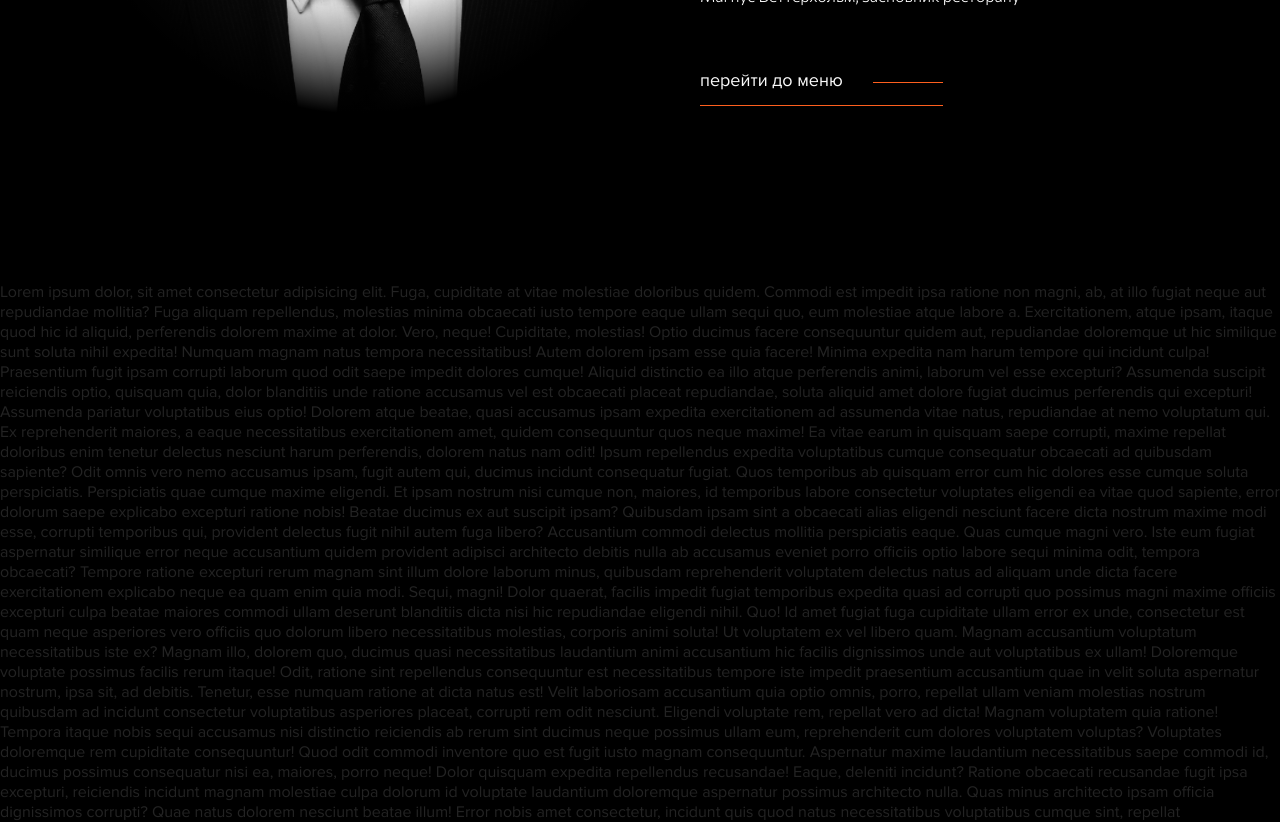
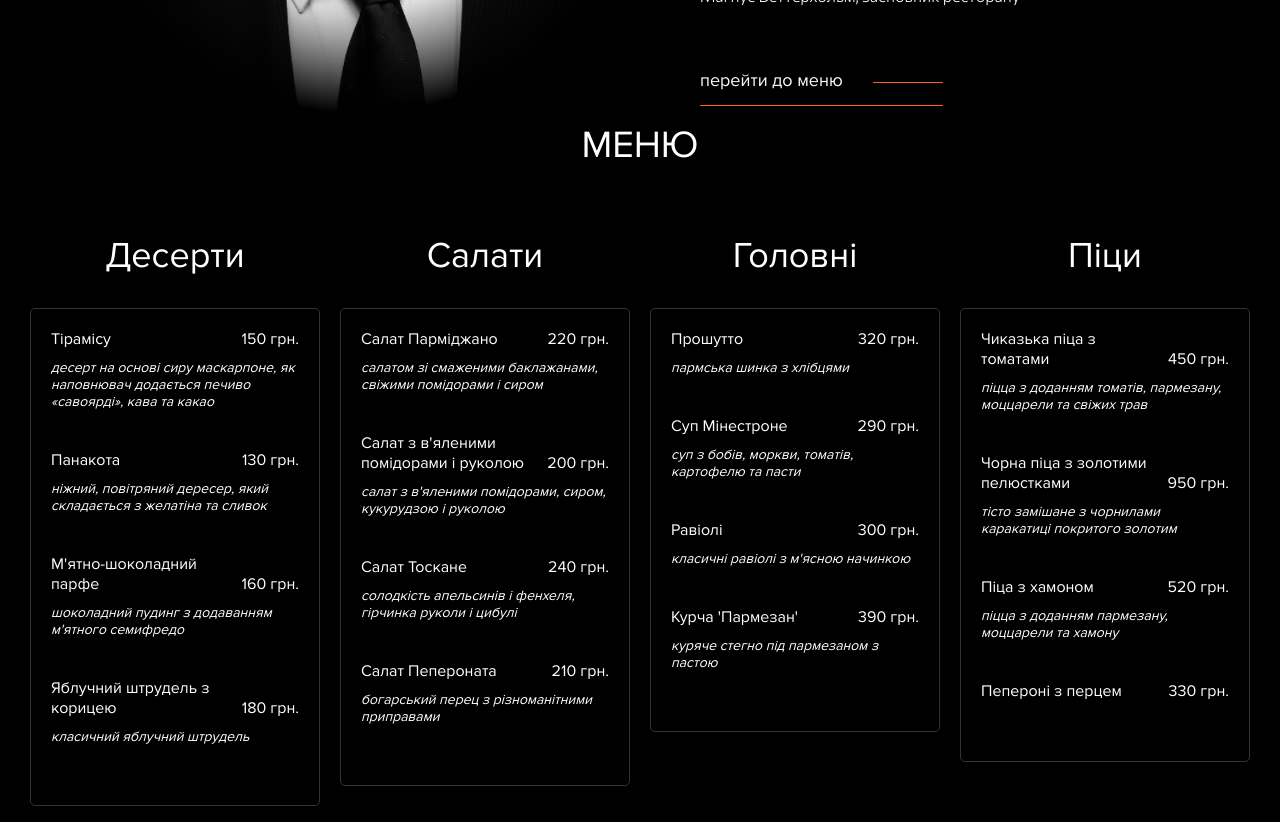
Before and after one commit to vakhno/Food-Store, a React (Create React App) app: page / in a window 1280 px wide. Shown: the part 1700-2522 px from the top of the page. Built offline with nearby package versions, Linux system fonts and the light colour scheme; data requests are answered from the project's data file.

Commit message:
Added menu component in main page

```diff
--- a/public/db.json
+++ b/public/db.json
@@ -103,6 +103,7 @@
 	],
 	"alldishes": [
 		{
+			"title": "Десерти",
 			"deserts": [
 				{
 					"name": "Тірамісу",
@@ -132,6 +133,7 @@
 			]
 		},
 		{
+			"title": "Салати",
 			"salats": [
 				{
 					"name": "Cалат Парміджано",
@@ -166,6 +168,7 @@
 			]
 		},
 		{
+			"title": "Головні",
 			"main":[
 				{
 					"name": "Прошутто",
@@ -210,6 +213,7 @@
 			]
 		},
 		{
+			"title": "Піци",
 			"pizza": [
 				{
 					"name": "Чиказька піца з томатами",
@@ -279,6 +283,7 @@
 			]
 		},
 		{
+			"title": "Напої",
 			"drinks": [
 				{
 					"name": "Еспресо",
--- a/src/pages/Main/Main.js
+++ b/src/pages/Main/Main.js
@@ -1,4 +1,4 @@
-import React from 'react'
+import React, {useEffect} from 'react'
 import './Main.sass'
 import 'swiper/swiper-bundle.css'
 import 'swiper/components/pagination/pagination.scss';
@@ -17,9 +17,17 @@ import About1  from '../../images/about1.jpg'
 import About2  from '../../images/about2.jpg'
 import Chef from '../../images/chef.png'
 
+import {useSelector, useDispatch} from 'react-redux'
+import {fetchMainMenuDishes} from '../../redux/actions/dishesRequest'
+
+
 SwiperCore.use([Navigation, Pagination, EffectFade, Autoplay])
 
-function main() {
+function Main() {
+	const dispatch = useDispatch()
+	const menuDishes = useSelector( ({menu}) => menu.items  )
+	console.log(menuDishes)
+
 	const mainSlides = [
 		{
 			image: {MainImage},
@@ -42,6 +50,12 @@ function main() {
 			title: 'Равіолі з чорнилами каракатиці',
 		},
 	]
+
+	useEffect(() => {
+		dispatch(fetchMainMenuDishes())
+	}, [])
+
+
 	return (
 <>
 
@@ -100,6 +114,41 @@ function main() {
 			</div>
 		</div>
 
+
+		<div className="menu">
+			<div className="menu__wrapper">
+				<div className="menu__title">МЕНЮ</div>
+				<div className="menu__categories">
+					{
+						menuDishes.slice(0, 4).map( (elem, index) => {
+							const newElem = Object.values(elem);
+
+						return	<div className="menu__category">
+								<div className="menu__category-title">{newElem[0]}</div>
+								<div className="menu__category-items">
+
+									{newElem[1].slice(0, 4).map( elem => {
+
+										return <div className="menu__category-item">
+											<div className="menu__category-item-info">
+												<div className="menu__category-item-name">{elem.name}</div>
+												<div className="menu__category-item-price">{elem.price} грн.</div>
+											</div>
+											<div className="menu__category-item-description">{elem.description}</div>
+										</div>
+									})}
+
+								</div>
+							</div>
+
+						})
+					}
+
+				</div>
+			</div>
+		</div>
+
+
 <div style={{paddingTop:'160px'}}>Lorem ipsum dolor, sit amet consectetur adipisicing elit. Fuga, cupiditate at vitae molestiae doloribus quidem. Commodi est impedit ipsa ratione non magni, ab, at illo fugiat neque aut repudiandae mollitia?
 Fuga aliquam repellendus, molestias minima obcaecati iusto tempore eaque ullam sequi quo, eum molestiae atque labore a. Exercitationem, atque ipsam, itaque quod hic id aliquid, perferendis dolorem maxime at dolor.
 Vero, neque! Cupiditate, molestias! Optio ducimus facere consequuntur quidem aut, repudiandae doloremque ut hic similique sunt soluta nihil expedita! Numquam magnam natus tempora necessitatibus! Autem dolorem ipsam esse quia facere!
@@ -134,4 +183,4 @@ Voluptatibus doloremque illo dolores deserunt numquam dicta quibusdam qui invent
 	)
 }
 
-export default main
+export default Main
--- a/src/pages/Main/Main.sass
+++ b/src/pages/Main/Main.sass
@@ -100,8 +100,9 @@
 		&:not(.swiper-slide-active)
 			opacity: 0
 		&::after
-			// background: radial-gradient(circle, rgba(255,255,255,0) 10%, rgba(0,0,0,1) 90%)
-			background: linear-gradient(180deg, rgba(255,255,255,0) 20%, rgba(0,0,0,1) 100%)
+			background: linear-gradient(0deg, rgba(0,0,0,1) 5%, rgba(156,72,74,0) 50%, rgba(0,0,0,1) 100%)
+			// background: radial-gradient(circle, rgba(255,255,255,0) 45%, rgba(0,0,0,1) 70%)
+			// background: linear-gradient(180deg, rgba(255,255,255,0) 20%, rgba(0,0,0,1) 100%)
 			position: absolute
 			top: 0
 			left: 0
@@ -230,3 +231,50 @@
 			height: 1px
 			transition: 0.3s
 			background-color: $orange
+
+.menu
+	&__wrapper
+		max-width: 1440px
+		margin: 0 auto
+		text-align: center
+		padding: 0 20px
+	&__title
+		color: white
+		font-size: 38px
+		margin-bottom: 56px
+	&__categories
+		// border: 1px solid white
+		padding: 10px
+		color: white
+		display: flex
+		justify-content: space-around
+	&__category
+		&:not(:last-of-type)
+			margin-right: 20px
+		// border: 1px solid $white
+		// padding: 10px
+	&__category-title
+		font-size: 36px
+		margin-bottom: 30px
+		// text-align: left
+	&__category-items
+		// height: 100%
+		text-align: left
+		padding: 20px
+		border: 1px solid darken(white, 80%)
+		border-radius: 5px
+		max-width: 320px
+	&__category-item
+		margin-bottom: 40px
+	&__category-item-info
+		display: flex
+		justify-content: space-between
+		align-items: flex-end
+	&__category-item-name
+		margin-right: 15px
+	&__category-item-price
+		min-width: fit-content
+	&__category-item-description
+		font-style: italic
+		font-size: 14px
+		margin-top: 10px
--- a/src/redux/actions/dishes.js
+++ b/src/redux/actions/dishes.js
@@ -2,3 +2,8 @@ export const setDishes = (items) => ({
 	type: 'SET_DISHES',
 	payload: items,
 })
+
+export const setMenuDishes = (items) => ({
+	type: 'SET_MENU_DISHES',
+	payload: items,
+})
--- a/src/redux/actions/dishesRequest.js
+++ b/src/redux/actions/dishesRequest.js
@@ -1,5 +1,5 @@
 import axios from 'axios'
-import {setDishes} from './dishes'
+import {setDishes, setMenuDishes} from './dishes'
 
 export const setLoaded = (value) => ({
 	type: 'SET_LOADING',
@@ -12,5 +12,13 @@ export const fetchDishes = (sortBy, category) => (dispatch) => {
 
 	axios.get(`/dishes?${category !== null ? `category=${category}` : ''}&_sort=${sortBy.type}&_order=${sortBy.order}`).then( ({data}) => {
 		dispatch(setDishes(data))
+		console.log(data)
 	})
 }
+
+export const fetchMainMenuDishes = () => (dispatch) => {
+	axios.get(`/alldishes`).then( ({data}) => {
+		dispatch(setMenuDishes(data))
+		console.log(data)
+	})
+}
--- a/src/redux/reducers/index.js
+++ b/src/redux/reducers/index.js
@@ -3,12 +3,13 @@ import {combineReducers} from 'redux'
 import filter from './filters'
 import dishes from './dishes'
 import cart from './cart'
-
+import menu from './menu'
 
 const rootReducer = combineReducers({
 	filter,
 	dishes,
 	cart,
+	menu,
 })
 
 export default rootReducer
--- /dev/null
+++ b/src/redux/reducers/menu.js
@@ -0,0 +1,17 @@
+const initialState = {
+	items: [],
+}
+
+const menuDishes = (state = initialState, action) => {
+	switch(action.type){
+		case 'SET_MENU_DISHES':
+			return {
+				...state,
+				items: action.payload,
+			}
+		default:
+			return state
+	}
+}
+
+export default menuDishes
```
